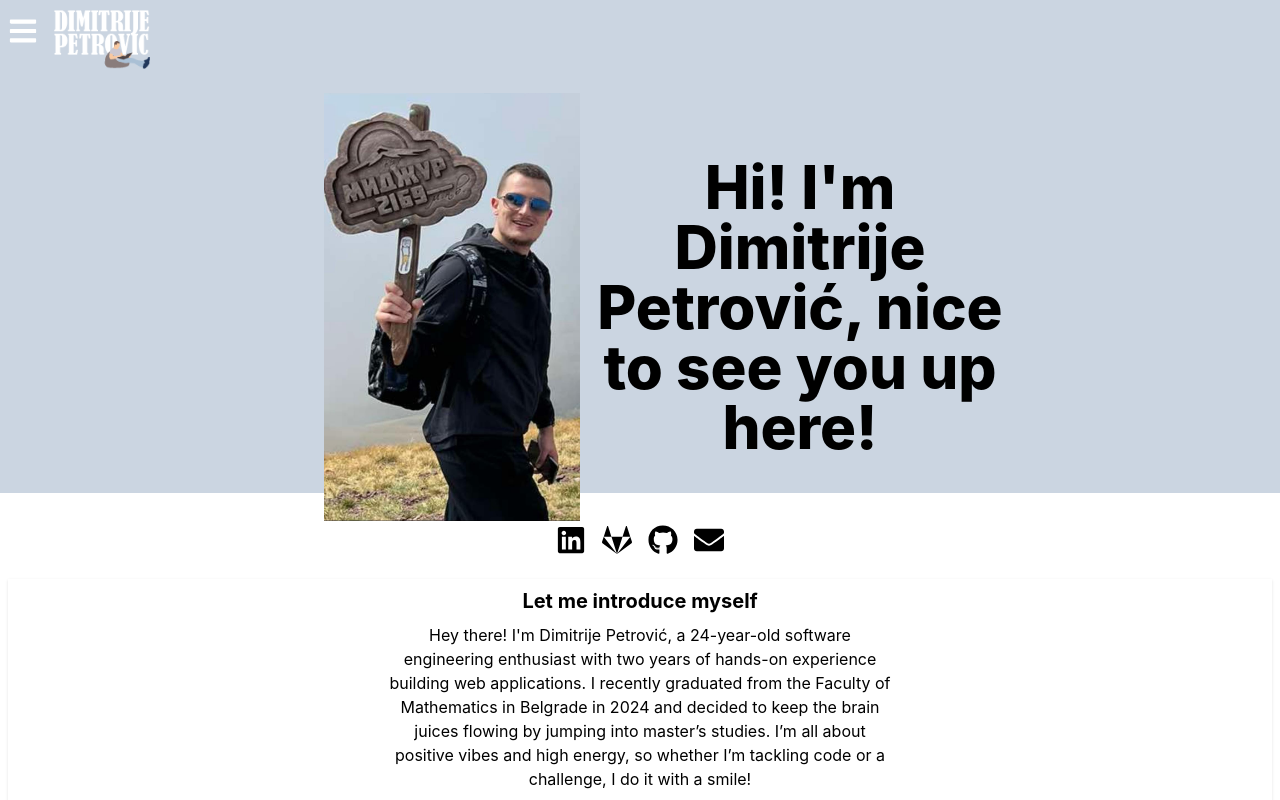
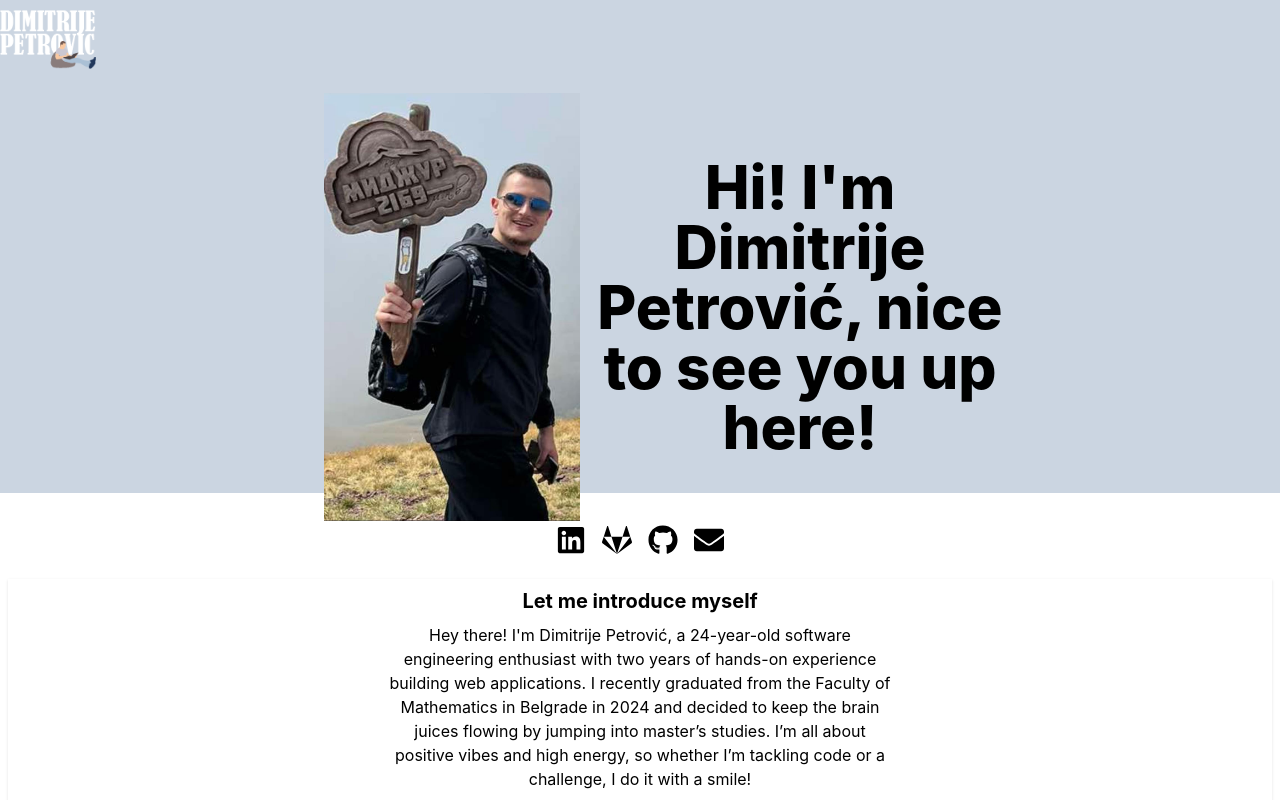
Before and after one commit to DimePetrovic/personal-website, a JavaScript app: page / in a window 1280 px wide. Shown: the top 800 px of the page. Built offline with nearby package versions, Linux system fonts and the light colour scheme; the HTML template or start-up script is replaced by a standard one.

Commit message:
removed unused menu icon

```diff
--- a/src/App.js
+++ b/src/App.js
@@ -1,7 +1,7 @@
 import './App.css';
 import {BrowserRouter as Router, Route, Routes} from 'react-router-dom';
 import Home from './Home';
-import { FaLinkedin, FaGithub, FaGitlab, FaEnvelope, FaBars } from 'react-icons/fa';
+import { FaLinkedin, FaGithub, FaGitlab, FaEnvelope } from 'react-icons/fa';
 import AboutMe from './AboutMe';
 // import MealKitPlatform from './MealKitPlatform';
 // import CoronavirusClassifier from './CoronavirusClassifier';
@@ -17,7 +17,7 @@ function App() {
       <div className="min-h-screen flex flex-col">
         <header className="py-2 w-full bg-slate-300">
           <div className="flex flex-row w-fit gap-x-4 justify-start">
-            <FaBars size={30} title="Menu" className="text-white mt-2 ml-2"/>
+            {/* <FaBars size={30} title="Menu" className="text-white mt-2 ml-2"/> */}
             <Link to="/"><img src="/logoDimitrije2.png" alt="Dimitrije logo" className="w-24"/></Link>
           </div>
         </header>
```
